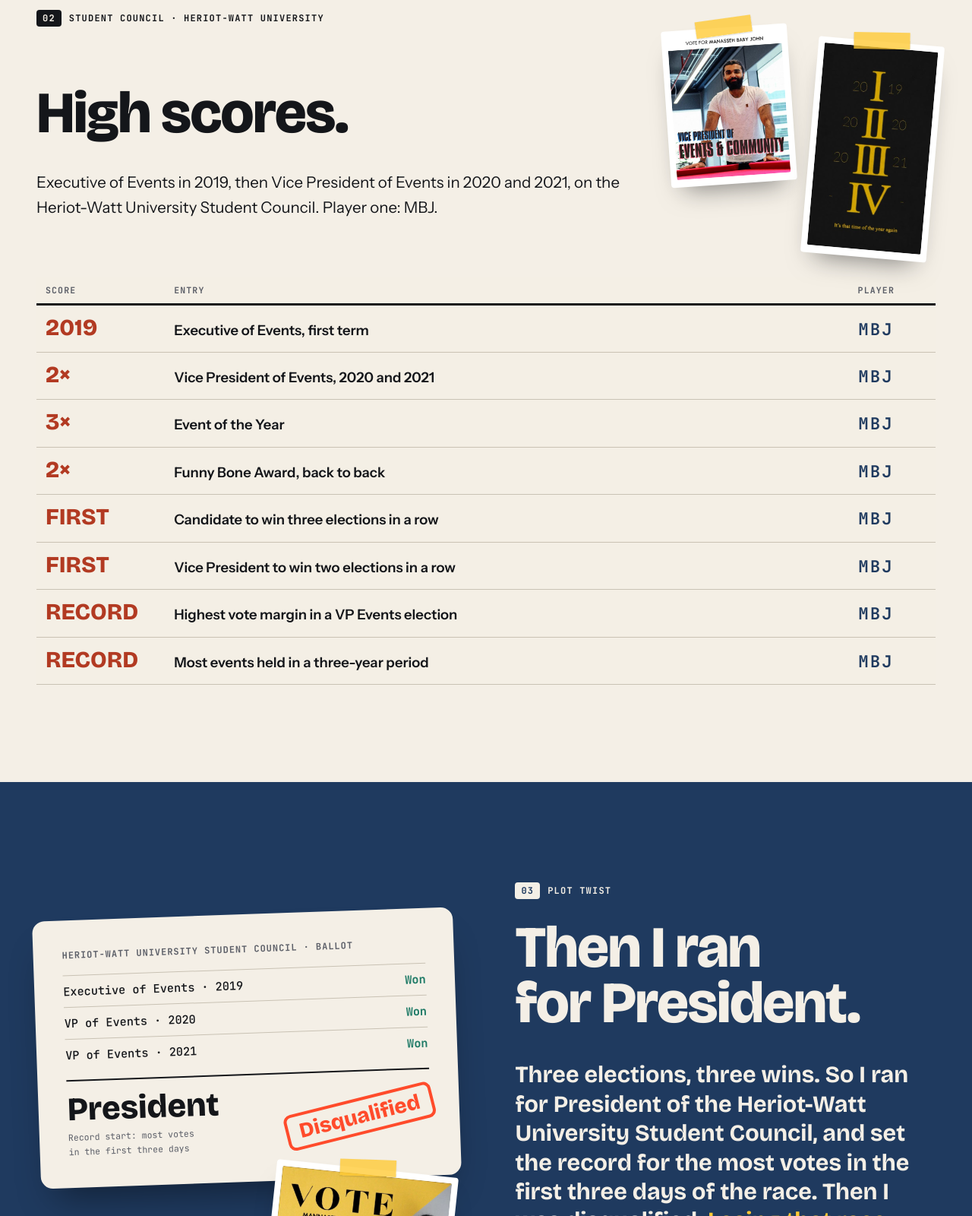
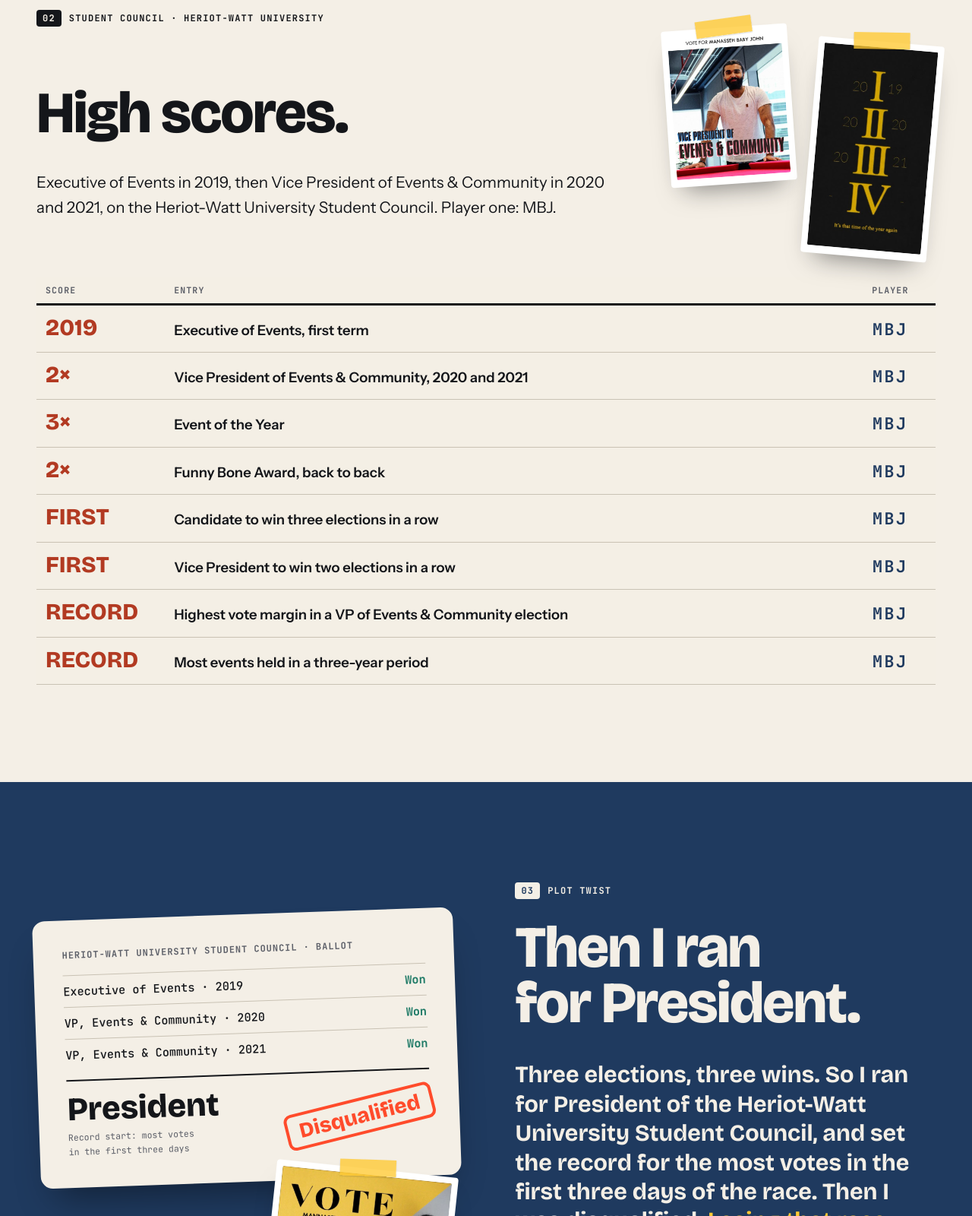
Before and after one commit to BabyisHere/BabyisHere.github.io, a plain HTML site: page index.html in a window 1280 px wide. Shown: the part 2035-3635 px from the top of the page at 76% size. Drawn offline with nearby package versions, Linux system fonts and the light colour scheme; a script that the page names is missing.

Commit message:
Use the full VP title: Events & Community
Co-Authored-By: Claude Opus 5.5 <noreply@anthropic.com>

```diff
--- a/index.html
+++ b/index.html
@@ -20,7 +20,7 @@
 <link rel="preconnect" href="https://fonts.googleapis.com"><link rel="preconnect" href="https://fonts.gstatic.com" crossorigin>
 <link href="https://fonts.googleapis.com/css2?family=Bricolage+Grotesque:opsz,wdth,wght@12..96,75..100,400..800&family=Instrument+Sans:wght@400;500;600;700&family=JetBrains+Mono:wght@400;500;700&display=swap" rel="stylesheet">
 <!-- bump ?v= on site.css and main.js with each release so browsers fetch the new files -->
-<link rel="stylesheet" href="assets/site.css?v=8">
+<link rel="stylesheet" href="assets/site.css?v=9">
 </head>
 <body>
 <a class="skip" href="#main">Skip to content</a>
@@ -108,17 +108,17 @@
   <div class="wrap">
     <p class="lbl"><b>02</b>Student Council · Heriot-Watt University</p>
     <div class="scores-head"><div><h2 data-split>High scores.</h2>
-    <p class="lede" data-reveal>Executive of Events in 2019, then Vice President of Events in 2020 and 2021, on the Heriot-Watt University Student Council. Player one: MBJ.</p></div><div class="posters" data-reveal><figure class="print taped"><img src="assets/img/poster-vp.jpg" alt="Campaign poster: Vote for Manasseh Baby John, Vice President of Events &amp; Community" width="560" height="700" loading="lazy" decoding="async"></figure><figure class="print taped"><img src="assets/img/poster-years.jpg" alt="Campaign poster marking 2019, 2020, 2021 and a fourth year: It's that time of the year again" width="450" height="800" loading="lazy" decoding="async"></figure></div></div>
+    <p class="lede" data-reveal>Executive of Events in 2019, then Vice President of Events &amp; Community in 2020 and 2021, on the Heriot-Watt University Student Council. Player one: MBJ.</p></div><div class="posters" data-reveal><figure class="print taped"><img src="assets/img/poster-vp.jpg" alt="Campaign poster: Vote for Manasseh Baby John, Vice President of Events &amp; Community" width="560" height="700" loading="lazy" decoding="async"></figure><figure class="print taped"><img src="assets/img/poster-years.jpg" alt="Campaign poster marking 2019, 2020, 2021 and a fourth year: It's that time of the year again" width="450" height="800" loading="lazy" decoding="async"></figure></div></div>
     <table class="board">
       <thead><tr><th scope="col">Score</th><th scope="col">Entry</th><th scope="col">Player</th></tr></thead>
       <tbody>
         <tr><td data-scramble>2019</td><td>Executive of Events, first term</td><td>MBJ</td></tr>
-        <tr><td data-scramble>2×</td><td>Vice President of Events, 2020 and 2021</td><td>MBJ</td></tr>
+        <tr><td data-scramble>2×</td><td>Vice President of Events &amp; Community, 2020 and 2021</td><td>MBJ</td></tr>
         <tr><td data-scramble>3×</td><td>Event of the Year</td><td>MBJ</td></tr>
         <tr><td data-scramble>2×</td><td>Funny Bone Award, back to back</td><td>MBJ</td></tr>
         <tr><td data-scramble>FIRST</td><td>Candidate to win three elections in a row</td><td>MBJ</td></tr>
         <tr><td data-scramble>FIRST</td><td>Vice President to win two elections in a row</td><td>MBJ</td></tr>
-        <tr><td data-scramble>RECORD</td><td>Highest vote margin in a VP Events election</td><td>MBJ</td></tr>
+        <tr><td data-scramble>RECORD</td><td>Highest vote margin in a VP of Events &amp; Community election</td><td>MBJ</td></tr>
         <tr><td data-scramble>RECORD</td><td>Most events held in a three-year period</td><td>MBJ</td></tr>
       </tbody>
     </table>
@@ -132,8 +132,8 @@
       <p class="ballot-h">Heriot-Watt University Student Council · Ballot</p>
       <ul>
         <li><span>Executive of Events · 2019</span><b>Won</b></li>
-        <li><span>VP of Events · 2020</span><b>Won</b></li>
-        <li><span>VP of Events · 2021</span><b>Won</b></li>
+        <li><span>VP, Events &amp; Community · 2020</span><b>Won</b></li>
+        <li><span>VP, Events &amp; Community · 2021</span><b>Won</b></li>
       </ul>
       <div class="pres"><div><h3>President</h3><span class="mono">Record start: most votes in the first three days</span></div><span class="stamp" data-stamp>Disqualified</span></div>
     </div>
@@ -439,6 +439,6 @@
 <script src="https://cdn.jsdelivr.net/npm/gsap@3.15.0/dist/CustomWiggle.min.js" defer></script>
 <script src="https://cdn.jsdelivr.net/npm/gsap@3.15.0/dist/CustomBounce.min.js" defer></script>
 <script src="https://cdn.jsdelivr.net/npm/lenis@1.3.27/dist/lenis.min.js" defer></script>
-<script src="assets/main.js?v=8" defer></script>
+<script src="assets/main.js?v=9" defer></script>
 </body>
 </html>
```
